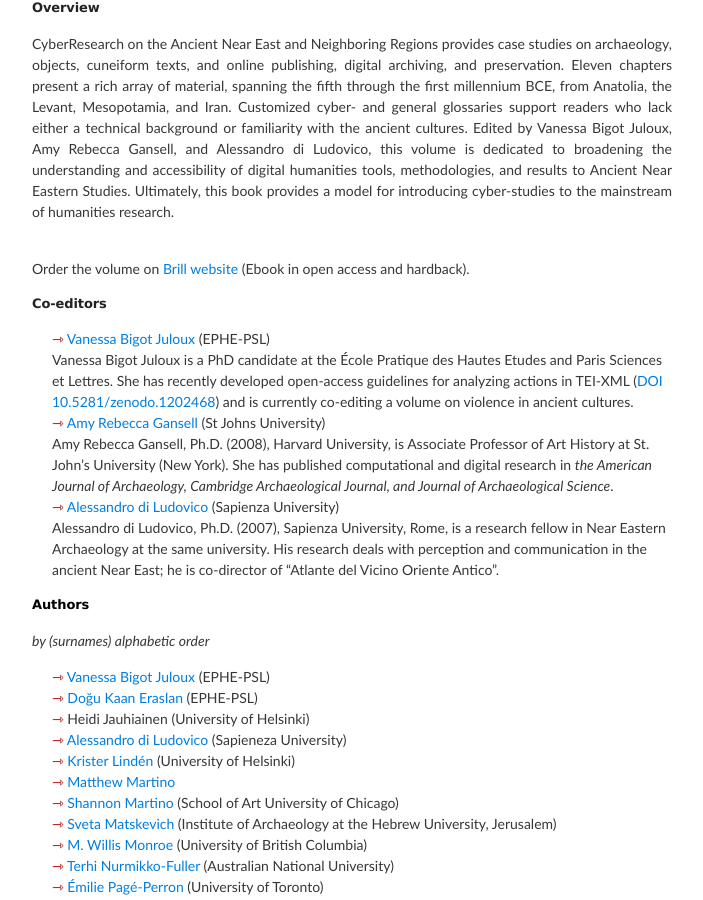
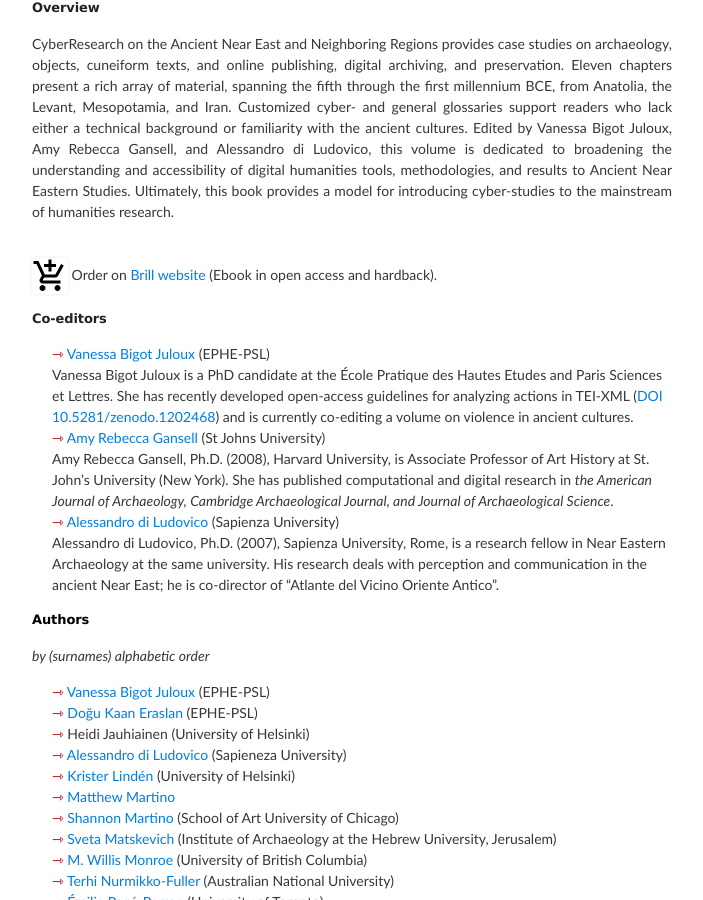
Before and after one commit to vbigot-juloux/ane-research-humanities, a Jekyll site: the page built from docs/CyberResearch-vol1.md, in a window 1280 px wide and 900 px high, scrolled down 371 px. Shown: the whole window, without its empty margins (288-991 px from the left). Built offline with Jekyll 4.4.1, drawn with Linux system fonts in a browser that asks for light colours; the repository's description, which GitHub fills in, is left out.

Commit message:
Update CyberResearch-vol1.md

```diff
--- a/docs/CyberResearch-vol1.md
+++ b/docs/CyberResearch-vol1.md
@@ -11,7 +11,7 @@ Vanessa Bigot Juloux, Amy Rebecca Gansell, Alessandro di Ludovico (eds.). Brill,
 <p>CyberResearch on the Ancient Near East and Neighboring Regions provides case studies on archaeology, objects, cuneiform texts, and online publishing, digital archiving, and preservation.
 Eleven chapters present a rich array of material, spanning the fifth through the first millennium BCE, from Anatolia, the Levant, Mesopotamia, and Iran. Customized cyber- and general glossaries support readers who lack either a technical background or familiarity with the ancient cultures. Edited by Vanessa Bigot Juloux, Amy Rebecca Gansell, and Alessandro di Ludovico, this volume is dedicated to broadening the understanding and accessibility of digital humanities tools, methodologies, and results to Ancient Near Eastern Studies. Ultimately, this book provides a model for introducing cyber-studies to the mainstream of humanities research.</p>
 <br />
-Order the volume on <a href="https://brill.com/view/title/34932" target="_blank">Brill website</a> (Ebook in open access and hardback).
+<img src="../assets/baseline_add_shopping_cart_black_18dp.png"/> Order on <a href="https://brill.com/view/title/34932" target="_blank">Brill website</a> (Ebook in open access and hardback).
 
 <h3>Co-editors</h3>
 <ul style="list-style-type: none;">
```
